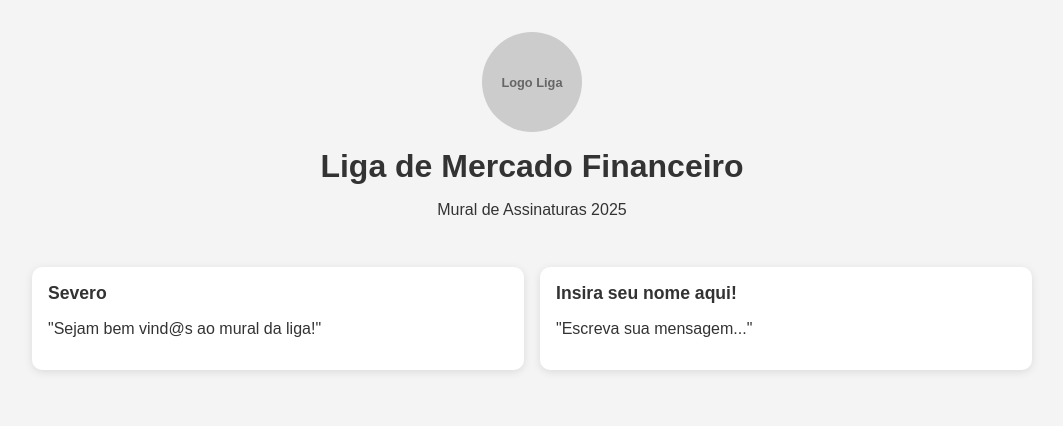
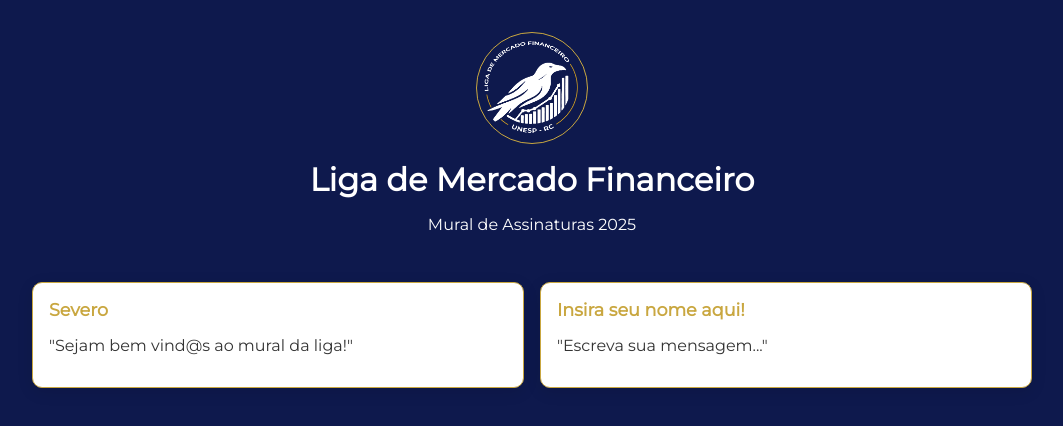
Before and after one commit to Liga-de-Mercado-Financeiro-UNESP-RC/mural-da-liga, a plain HTML site: page index.html in a window 1280 px wide. Shown: the whole page, without its empty margins (108-1171 px from the left). Drawn offline with Linux system fonts and the light colour scheme.

Commit message:
style | logo and style improvements

```diff
--- a/index.html
+++ b/index.html
@@ -3,13 +3,14 @@
 <head>
   <meta charset="UTF-8">
   <meta name="viewport" content="width=device-width, initial-scale=1.0">
-  <title>Assinaturas da Liga</title>
+  <title>Mural - LMF UNESP RC</title>
+  <link href="https://fonts.googleapis.com/css2?family=Montserrat&display=swap" rel="stylesheet">
   <style>
     body {
       margin: 0;
-      font-family: Arial, sans-serif;
-      background-color: #f4f4f4;
-      color: #333;
+      font-family: 'Montserrat', sans-serif;
+      background-color: #0E194D;
+      color: #ffffff;
       display: flex;
       flex-direction: column;
       align-items: center;
@@ -22,15 +23,14 @@
     .logo {
       width: 100px;
       height: 100px;
-      background-color: #ccc;
       border-radius: 50%;
+      border: 1px solid #c9a740;
       margin: 0 auto 1rem;
       display: flex;
       align-items: center;
       justify-content: center;
-      font-weight: bold;
-      font-size: 0.8rem;
-      color: #666;
+      position: relative;
+      padding: 5px;
     }
     h1 {
       margin: 0.5rem 0;
@@ -44,20 +44,23 @@
     }
     .card {
       background-color: white;
+      border: 1px solid #c9a740;
       padding: 1rem;
       border-radius: 10px;
-      box-shadow: 0 2px 8px rgba(0, 0, 0, 0.1);
+      box-shadow: 0 4px 16px rgba(0, 0, 0, 0.1);
+      color: #333;
     }
     .card strong {
       display: block;
       font-size: 1.1rem;
       margin-bottom: 0.5rem;
+      color: #c9a740;
     }
   </style>
 </head>
 <body>
   <header>
-    <div class="logo">Logo Liga</div>
+    <img src="logo.png" class="logo">
     <h1>Liga de Mercado Financeiro</h1>
     <p>Mural de Assinaturas 2025</p>
   </header>
```
Also changed, not shown: logo.png (added).
